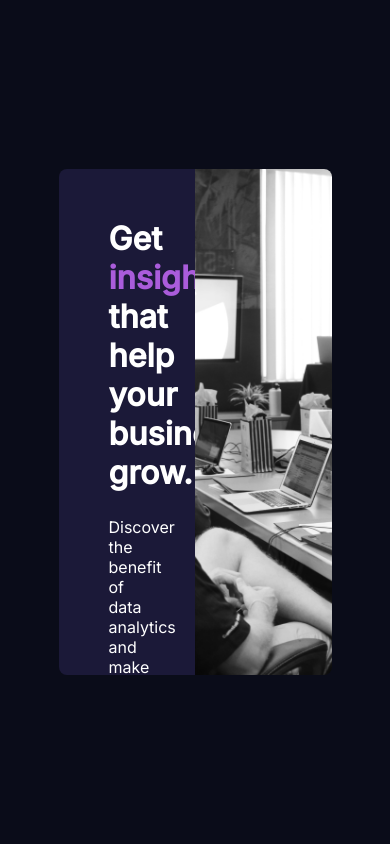
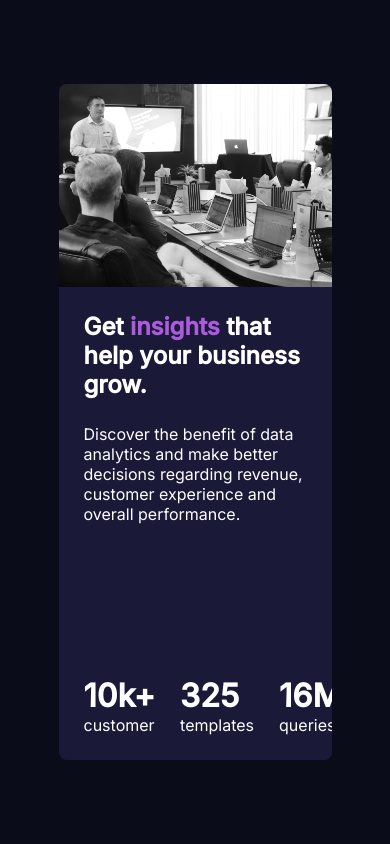
Before and after one commit to mizbauddintareq/flexbox, a plain HTML site: page index.html in a window 390 px wide. Drawn offline with Linux system fonts and the light colour scheme.

Commit message:
added media queries

```diff
--- a/style.css
+++ b/style.css
@@ -55,3 +55,39 @@
   height: 100%;
   object-fit: cover;
 }
+
+@media only screen and (max-width: 1100px) {
+  .card_text {
+    width: 70%;
+  }
+  .card_image {
+    width: 30%;
+  }
+  .card_image img {
+    object-position: left;
+  }
+}
+@media only screen and (max-width: 800px) {
+  .card {
+    height: 80vh;
+    flex-direction: column-reverse;
+  }
+  .card_image {
+    width: 100%;
+  }
+  .card_text {
+    width: 100%;
+  }
+}
+@media only screen and (max-width: 500px) {
+  .card_image {
+    height: 30%;
+  }
+  .card_text {
+    height: 70%;
+    padding: 25px;
+  }
+  .title h1 {
+    font-size: 1.5rem;
+  }
+}
```
